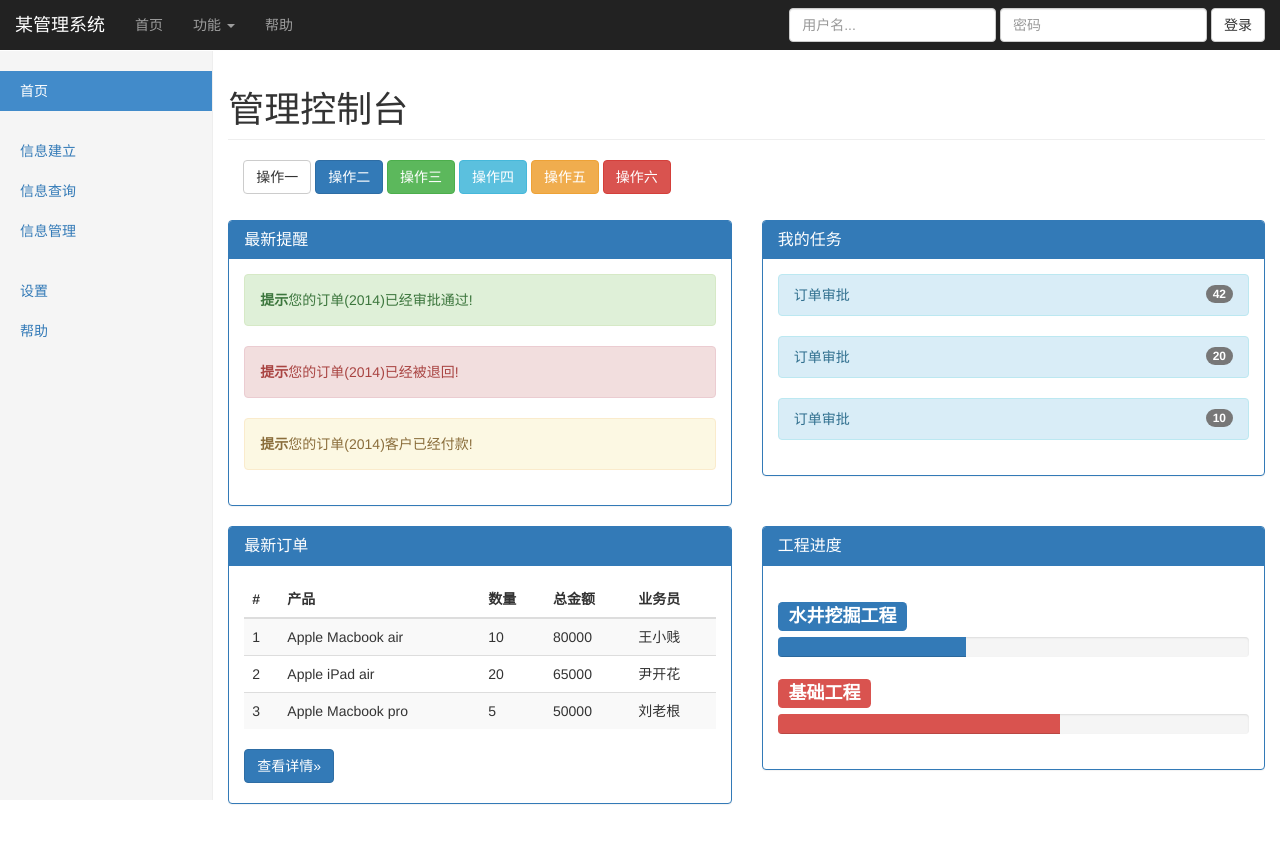
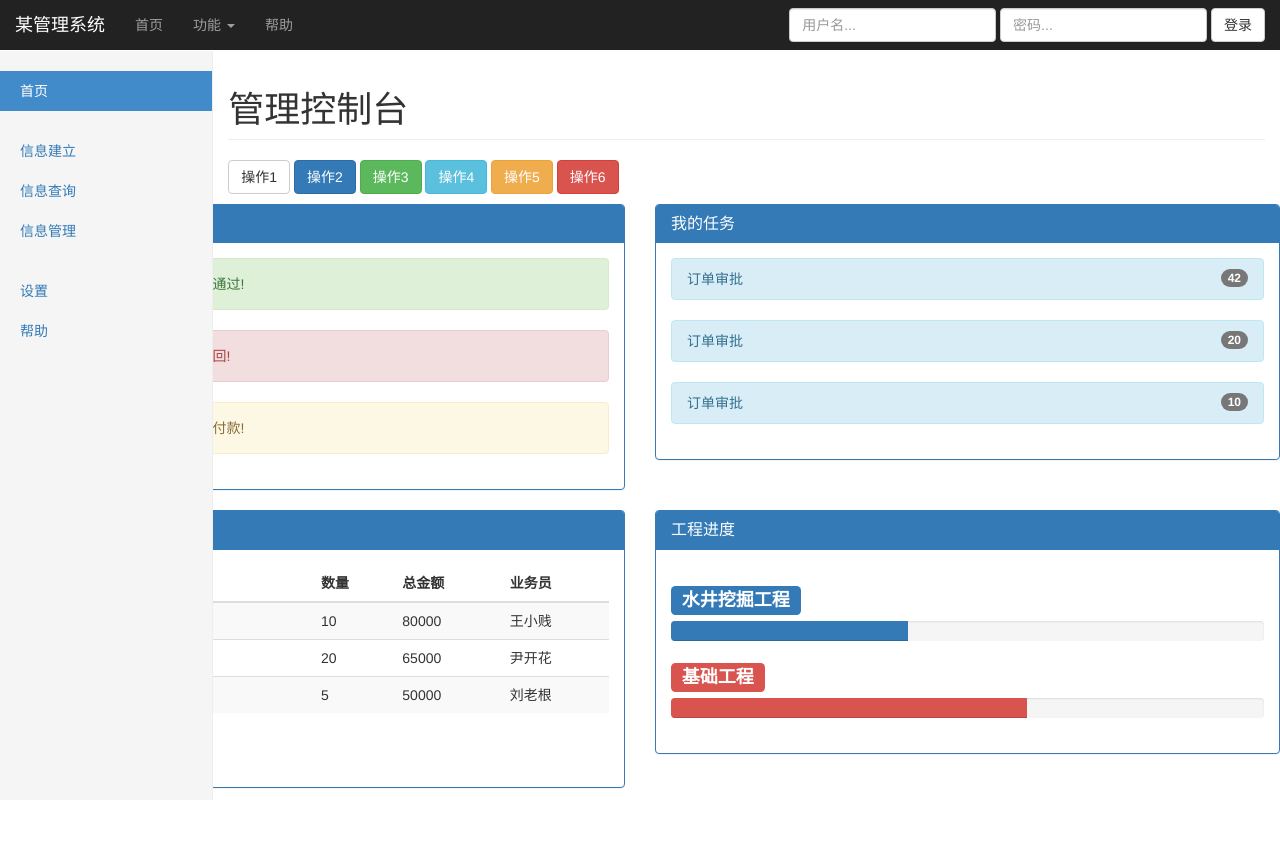
Before and after one commit to zysdd/exam, a plain HTML site: page index.html in a window 1280 px wide. Drawn offline with nearby package versions, Linux system fonts and the light colour scheme.

Commit message:
再次修改的代码

```diff
--- a/index.html
+++ b/index.html
@@ -14,10 +14,6 @@
 
     <!-- Custom styles for this template -->
     <link href="css/dashboard.css" rel="stylesheet">
-
-    <!-- Just for debugging purposes. Don't actually copy these 2 lines! -->
-    <!--[if lt IE 9]><script src="../../assets/js/ie8-responsive-file-warning.js"></script><![endif]-->
-    <script src="js/ie-emulation-modes-warning.js"></script>
 
     <!-- HTML5 shim and Respond.js for IE8 support of HTML5 elements and media queries -->
     <!--[if lt IE 9]>
@@ -76,7 +72,7 @@
           </ul>
           <form class="navbar-form navbar-right">
             <input type="text" class="form-control" placeholder="用户名...">
-            <input type="password" class="form-control" placeholder="密码">
+            <input type="password" class="form-control" placeholder="密码...">
             <button type="button" class="btn btn-default">登录</button>
           </form>
         </div>
@@ -103,17 +99,18 @@
         <div class="col-sm-9 col-sm-offset-3 col-md-10 col-md-offset-2 main">
           <h1 class="page-header">管理控制台</h1>
 
-          <div class="col-md-12 col-xs-12 col-sm-12">
-            <button type="button" class="btn btn-default">操作一</button>
-            <button type="button" class="btn btn-primary">操作二</button>
-            <button type="button" class="btn btn-success">操作三</button>
-            <button type="button" class="btn btn-info">操作四</button>
-            <button type="button" class="btn btn-warning">操作五</button>
-            <button type="button" class="btn btn-danger">操作六</button>
+          <p>
+            <button class="btn btn-log btn-default" type="button">操作1</button>
+            <button  class="btn btn-log btn-primary" type="button">操作2</button>
+            <button class="btn btn-log btn-success" type="button" >操作3</button>
+            <button class="btn btn-log btn-info" type="button" >操作4</button>
+            <button class="btn btn-log btn-warning" type="button" >操作5</button>
+            <button class="btn btn-log btn-danger" type="button" >操作6</button>
+            </p>
           </div>
-          <br>
-          <br>
-          <br>
+
+
+
           <div class="row">
               <div class="col-md-6 col-sm-12 col-xs-12">
                 <div class="panel panel-primary">
@@ -228,7 +225,7 @@
     <!-- Bootstrap core JavaScript
     ================================================== -->
     <!-- Placed at the end of the document so the pages load faster -->
-    <script src="http://cdn.bootcss.com/jquery/1.11.1/jquery.min.js"></script>
+    <script src="https://cdn.bootcss.com/jquery/1.11.1/jquery.min.js"></script>
     <script src="js/bootstrap.min.js"></script>
     <script src="js/docs.min.js"></script>
     <!-- IE10 viewport hack for Surface/desktop Windows 8 bug -->
```
